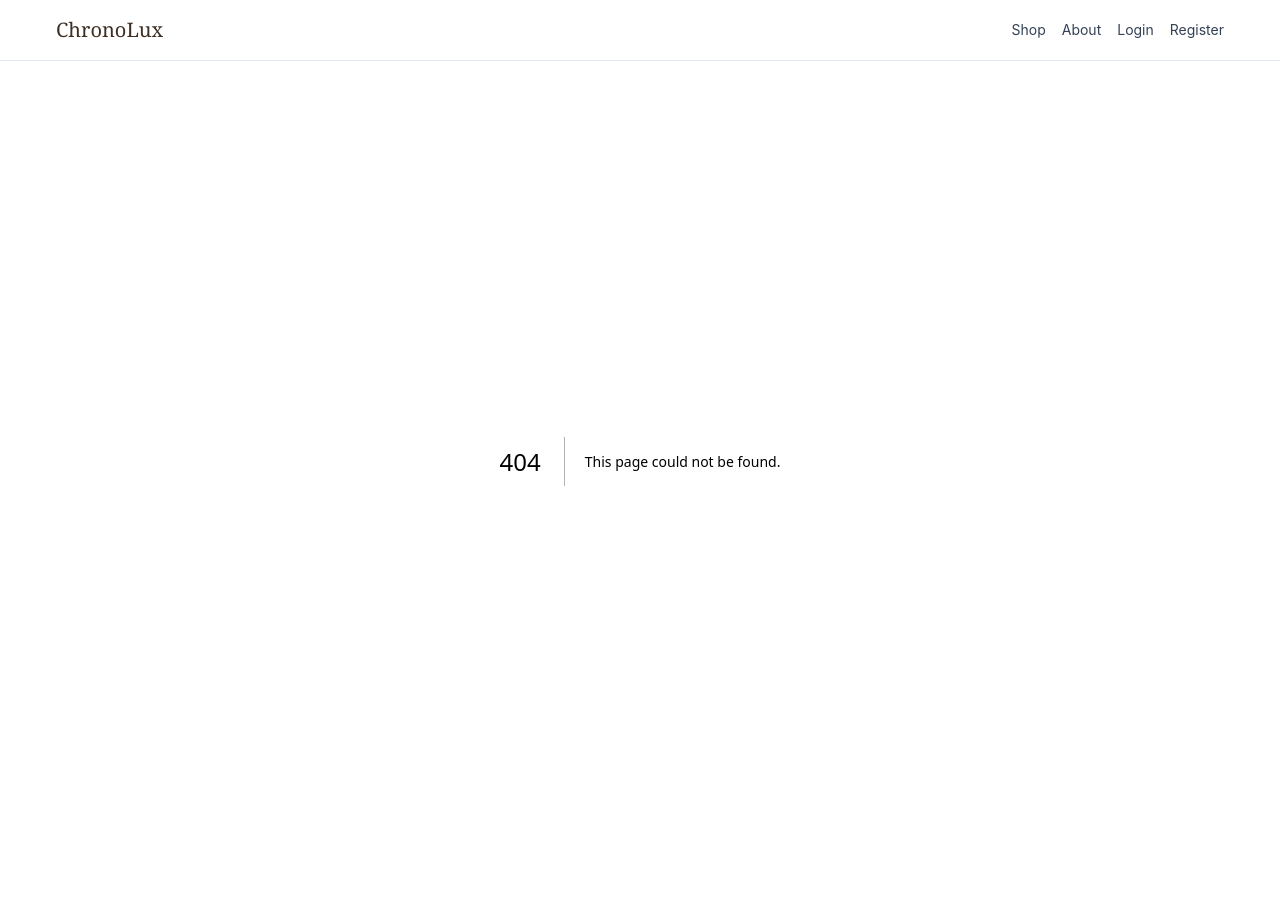
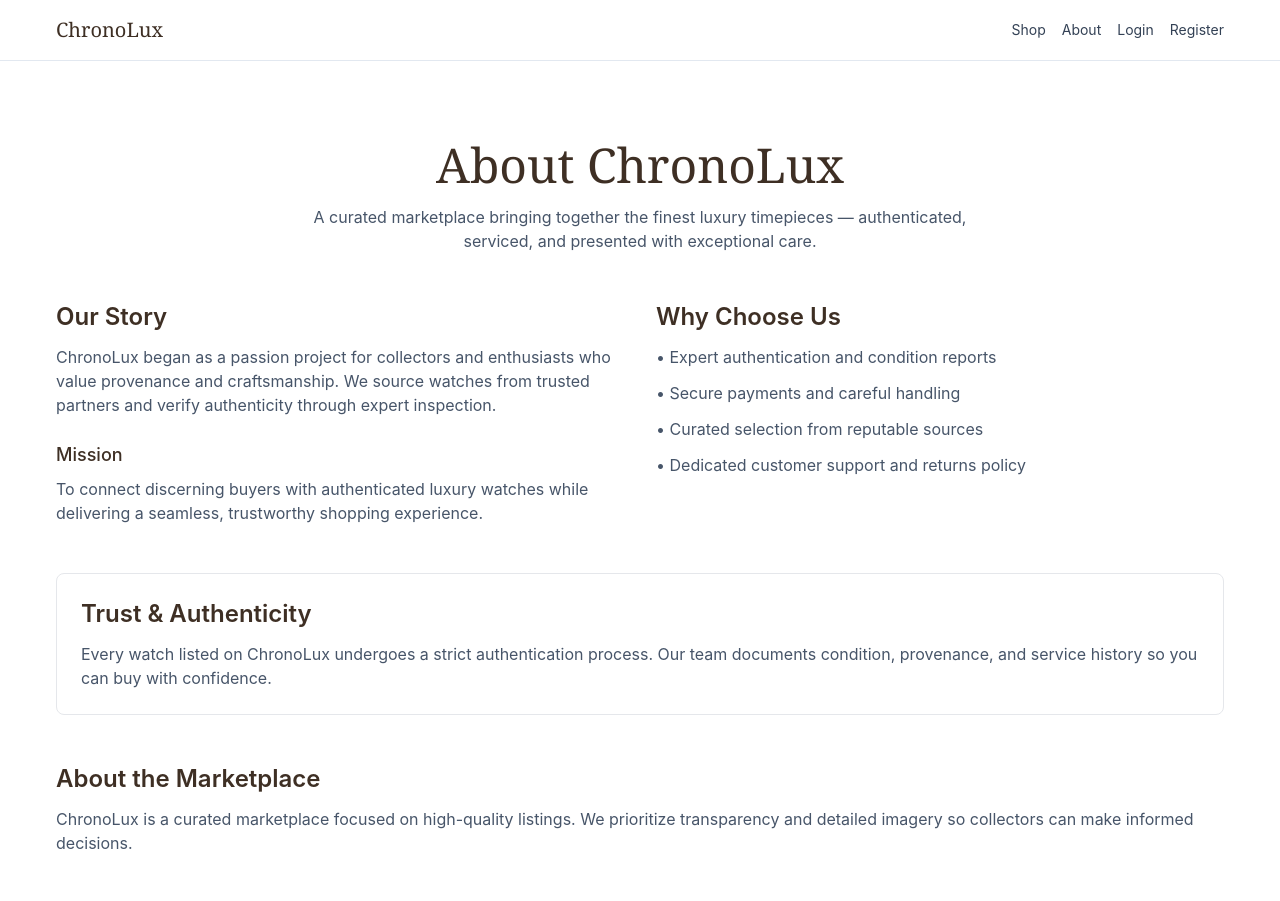
Before and after one commit to muhammadatifahmedkhan34-lgtm/chronolux, a Next.js app: page /about in a window 1280 px wide. Before the commit this address had no page. Shown: the top 901 px of the page. Built offline with nearby package versions, Linux system fonts and the light colour scheme.

Commit message:
Add about and contact pages

```diff
--- /dev/null
+++ b/app/about/page.tsx
@@ -0,0 +1,56 @@
+import React from 'react'
+import Container from '@/components/ui/Container'
+import Button from '@/components/ui/Button'
+
+export const metadata = {
+  title: 'About ChronoLux',
+  description: 'Learn about ChronoLux, a premium luxury watch marketplace.'
+}
+
+export default function AboutPage(){
+  return (
+    <Container>
+      <div className="py-12 lg:py-20">
+        <section className="text-center mb-12">
+          <h1 className="text-4xl md:text-5xl font-serif">About ChronoLux</h1>
+          <p className="mt-4 text-slate-600 max-w-2xl mx-auto">A curated marketplace bringing together the finest luxury timepieces — authenticated, serviced, and presented with exceptional care.</p>
+        </section>
+
+        <section className="grid gap-8 lg:grid-cols-2 items-start mb-12">
+          <div>
+            <h2 className="text-2xl font-semibold">Our Story</h2>
+            <p className="mt-3 text-slate-600">ChronoLux began as a passion project for collectors and enthusiasts who value provenance and craftsmanship. We source watches from trusted partners and verify authenticity through expert inspection.</p>
+
+            <h3 className="mt-6 text-lg font-medium">Mission</h3>
+            <p className="mt-2 text-slate-600">To connect discerning buyers with authenticated luxury watches while delivering a seamless, trustworthy shopping experience.</p>
+          </div>
+
+          <div>
+            <h2 className="text-2xl font-semibold">Why Choose Us</h2>
+            <ul className="mt-3 space-y-3 text-slate-600">
+              <li>• Expert authentication and condition reports</li>
+              <li>• Secure payments and careful handling</li>
+              <li>• Curated selection from reputable sources</li>
+              <li>• Dedicated customer support and returns policy</li>
+            </ul>
+          </div>
+        </section>
+
+        <section className="bg-white border rounded-lg p-6 mb-12">
+          <h2 className="text-2xl font-semibold">Trust & Authenticity</h2>
+          <p className="mt-3 text-slate-600">Every watch listed on ChronoLux undergoes a strict authentication process. Our team documents condition, provenance, and service history so you can buy with confidence.</p>
+        </section>
+
+        <section className="mb-12">
+          <h2 className="text-2xl font-semibold">About the Marketplace</h2>
+          <p className="mt-3 text-slate-600">ChronoLux is a curated marketplace focused on high-quality listings. We prioritize transparency and detailed imagery so collectors can make informed decisions.</p>
+        </section>
+
+        <section className="flex flex-col sm:flex-row gap-3 sm:gap-4 justify-center">
+          <a href="/shop" className="btn btn-primary">Shop Watches</a>
+          <a href="/contact" className="btn">Contact Us</a>
+        </section>
+      </div>
+    </Container>
+  )
+}
--- /dev/null
+++ b/app/contact/page.tsx
@@ -0,0 +1,49 @@
+import React from 'react'
+import Container from '@/components/ui/Container'
+import Button from '@/components/ui/Button'
+
+export const metadata = {
+  title: 'Contact ChronoLux',
+  description: 'Contact ChronoLux for inquiries, support, and partnerships.'
+}
+
+export default function ContactPage(){
+  return (
+    <Container>
+      <div className="py-12 lg:py-20 max-w-3xl mx-auto">
+        <h1 className="text-3xl md:text-4xl font-serif text-center">Contact Us</h1>
+        <p className="mt-4 text-center text-slate-600">Questions about an order, a listing, or partnerships? Use the contact information below or send us a message.</p>
+
+        <div className="mt-8 grid gap-8 md:grid-cols-2">
+          <div className="bg-white border rounded-lg p-6">
+            <h2 className="text-xl font-semibold">Customer Support</h2>
+            <p className="mt-2 text-slate-600">Email: <a className="text-blue-600" href="mailto:support@chronolux.example">support@chronolux.example</a></p>
+            <p className="mt-1 text-slate-600">Hours: Mon–Fri, 9am–6pm</p>
+          </div>
+
+          <div className="bg-white border rounded-lg p-6">
+            <h2 className="text-xl font-semibold">Partnerships & Wholesale</h2>
+            <p className="mt-2 text-slate-600">Email: <a className="text-blue-600" href="mailto:partners@chronolux.example">partners@chronolux.example</a></p>
+          </div>
+        </div>
+
+        <div className="mt-8 bg-white border rounded-lg p-6">
+          <h3 className="text-lg font-medium">Send us a message</h3>
+          <p className="mt-2 text-slate-600">This is a placeholder contact form. For production, wire this to an email provider or ticketing system.</p>
+          <form className="mt-4 grid gap-3">
+            <input className="border p-2 rounded" placeholder="Your name" />
+            <input className="border p-2 rounded" placeholder="Your email" />
+            <textarea className="border p-2 rounded" placeholder="Message" rows={4} />
+            <div className="flex justify-end">
+              <Button type="button">Send Message</Button>
+            </div>
+          </form>
+        </div>
+
+        <div className="mt-8 text-center">
+          <a href="/shop" className="btn">Shop Watches</a>
+        </div>
+      </div>
+    </Container>
+  )
+}
```
